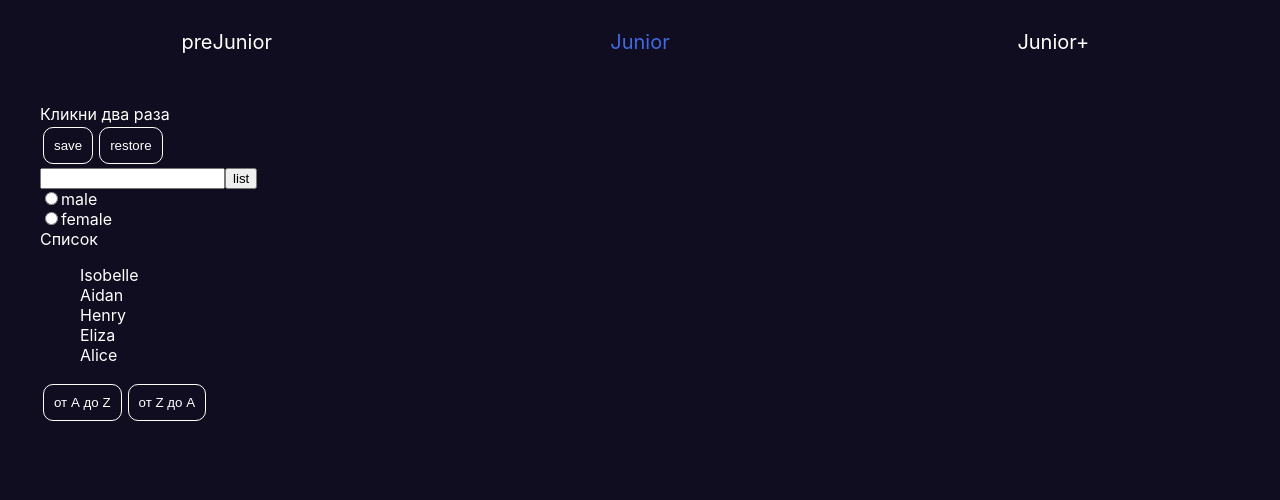
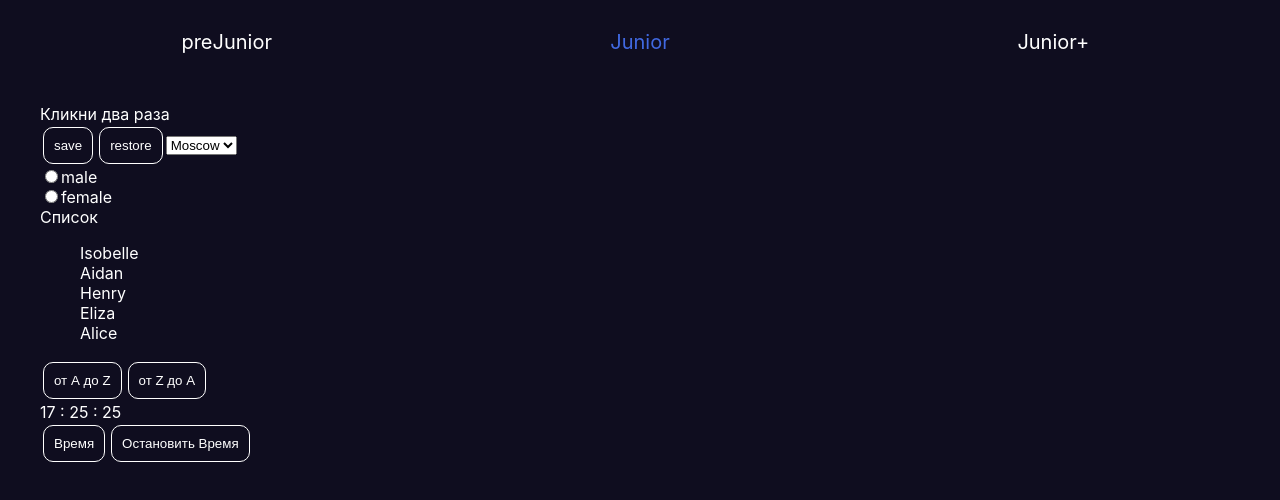
Before and after one commit to kafarzada/ot_Ignata, a React (Create React App) app: page /#/junior in a window 1280 px wide. Shown: the top 500 px of the page. Built offline with nearby package versions, Linux system fonts and the light colour scheme.

Commit message:
added dataviewer

```diff
--- /dev/null
+++ b/src/Components/DateViewer/DateViewer.module.css
@@ -0,0 +1,14 @@
+
+
+.date__inner {
+    background-color: rgba(73, 76, 255, 0.418);
+    color: white;
+    position: absolute;
+    display: block;
+    font-size: 20px;
+    max-width:  100%;
+    padding: 10px 20px;
+    border-radius: 20px;
+
+    left:-12%;
+}
--- /dev/null
+++ b/src/Components/DateViewer/DateViewer.tsx
@@ -0,0 +1,19 @@
+import React  from 'react';
+import s from './DateViewer.module.css'
+type DateType = {
+    date: string
+    show: boolean
+}
+
+const DateViewer = (props: DateType) => {
+  //  return  props.show && <div className={s.date}><span className={s.date_inner}>{props.date}</span></div>
+
+  return (
+    <>
+        {props.show && <span className={s.date__inner}>{props.date}</span>}
+    </>
+  )
+}
+
+
+export default DateViewer
--- a/src/Components/Select/Select.tsx
+++ b/src/Components/Select/Select.tsx
@@ -1,57 +1,29 @@
-import React, { useState } from 'react';
-import s from './Select.module.css';
+import React from 'react';
 
-type SelectPropsType = {
-    list: Array<string>
-    selectvalue: string
-    onChange: (value: string) => void
-    active: boolean
-    setActiveList: (value: boolean) => void
+type optionType = {
+    id: string;
+    value: string
 }
 
-const Select = (props: SelectPropsType) => {
-    const onClickListHandler = () => {
-        props.setActiveList(!props.active)
+type SelectType = {
+    value: string
+    values: Array<optionType>
+    onChange: (value: string) => void
 }
-    const selectItemHandler = (value:string) => {
-        props.setActiveList(false)
-        props.onChange(value)
-    }
-    const listOptions = props.list.map((item, index) => {
-        return (
-            <Option
-                key={index}
-                value={item}
-                selectHandler={selectItemHandler}
-            />
-        )
+
+const Select = (props: SelectType) => {
+    const options = props.values.map((item, index) => {
+
+         return <option key={index}
+                        value={item.id}
+                        onClick={() => alert('asd')}
+                        >{item.value}</option>
     })
-
-
-    let listStype  = {
-         display: props.active ? 'block' : 'none'
-    }
-
     return (
-        <div>
-           <input type="text" value={props.selectvalue}/>
-           <button onClick={onClickListHandler}>list</button>
-           <div style={listStype}>
-                {listOptions}
-           </div>
-        </div>
+        <select value={props.value}>
+            {options}
+        </select>
     )
 }
 
-type OptionPropsType = {
-    value: string
-    selectHandler: (value:string) => void
-}
-const Option = (props: OptionPropsType) => {
-    return (
-        <div className={s.option} onClick={() => props.selectHandler(props.value) }>{props.value}</div>
-    )
-}
-
-
 export default Select;
--- /dev/null
+++ b/src/Junior/Junior.module.css
@@ -0,0 +1,4 @@
+.date {
+    position: relative;
+    max-width:  100%;
+}
--- a/src/Junior/Junior.tsx
+++ b/src/Junior/Junior.tsx
@@ -1,4 +1,5 @@
 import React, { useState } from 'react';
+import s from './Junior.module.css'
 import Editable from '../Components/Common/Editable';
 import ButtonNya from '../Components/ButtonNya/ButtonNya';
 import { restore, saveState } from '../localStorage_functions';
@@ -6,6 +7,7 @@ import Select from '../Components/Select/Select';
 import Radio from '../Components/Common/Radio';
 import { v1 } from 'uuid';
 import { hwReducer } from '../redux/homeWorkReducer';
+import DateViewer from '../Components/DateViewer/DateViewer';
 
 
 type UserListType = {
@@ -26,16 +28,13 @@ function Junior() {
 
 
     // ДЗ N7 (begin) SELECT
-    let [selectValue, setSelectValue] = useState<string>('')
-    let [activeList, setActiveList ] = useState<boolean>(false)
-    const fruits = [ // для компонента select
-        "apple",
-        "oranges",
-        "pears"
+    let [selectedValue, setSelectedValue] = useState<string>('')
+    const cityes = [ // для компонента select
+        {id: v1(), value: "Moscow"},
+        {id: v1(), value: "London"},
+        {id: v1(), value: "Paris"},
     ]
-    const OnChangeSelecthandler = (value:string) => {
-        setSelectValue(value)
-    }
+
     // (end)
 
 
@@ -65,15 +64,37 @@ function Junior() {
     }
 
     const renderedUsers = users.map((item, index) => <li key={index}>{item.name}</li>)
+    // ДЗ (end) N8
 
-    // ДЗ N8
+    // ДЗ (begin) n9
+    const [date, setDate] = useState(new Date());
+    const [timerID, setTimerId] = useState(setTimeout(() => {
+        setDate(new Date())
+    }, 1000))
+    let [dataViewerActive, setdataViewerActive] = useState(false)
+    const dateOnClickHandler = () => {
+        clearInterval(timerID);
+        const timer_id = setInterval(() => setDate(new Date()), 1000);
+        setTimerId(timer_id);
+    }
 
+    const stopDateClickHandler = () => {
+        clearInterval(timerID)
+        console.log('asd');
+
+    }
+    const dateShowMouseEnterHandler = () => {
+        setdataViewerActive(true)
+    }
+    const dateHadeMouseOutHandler = () => {
+        setdataViewerActive(false)
+    }
     return (
         <div>
             <Editable editMode={editMode} setEditMode={setEditMode} inputValue={inputValue} setInputValue={setInputValue}/>
             <ButtonNya onClick={onClickSaveHandler} >save</ButtonNya>
             <ButtonNya onClick={onClickRestoreHandler} >restore</ButtonNya>
-            <Select list={fruits} selectvalue={selectValue} onChange={OnChangeSelecthandler} active={activeList} setActiveList={setActiveList}/>
+            <Select value={selectedValue} values={cityes} onChange={setSelectedValue}/>
             <Radio value={radioValue} radioValues={gender} name={"gender"} onChange={onChangeRadiovalue}/>
 
             <div>
@@ -84,6 +105,17 @@ function Junior() {
                 <ButtonNya onClick={() => {onClickSortHandler("up")}}>от А до Z</ButtonNya>
                 <ButtonNya onClick={() => {onClickSortHandler("down")}}>от Z до A</ButtonNya>
             </div>
+
+
+            <div>
+                <div onMouseEnter={dateShowMouseEnterHandler} onMouseLeave={dateHadeMouseOutHandler} className={s.date}>
+                    {`${date.getHours()} : ${date.getMinutes()} : ${date.getSeconds()}`}
+                    <DateViewer date={`${date.getDay()} : ${date.getMonth()} : ${date.getFullYear()}`} show={dataViewerActive}/>
+                </div>
+                <ButtonNya onClick={dateOnClickHandler}>Время</ButtonNya>
+                <ButtonNya onClick={stopDateClickHandler}>Остановить Время</ButtonNya>
+
+            </div>
         </div>
     )
 }
```
